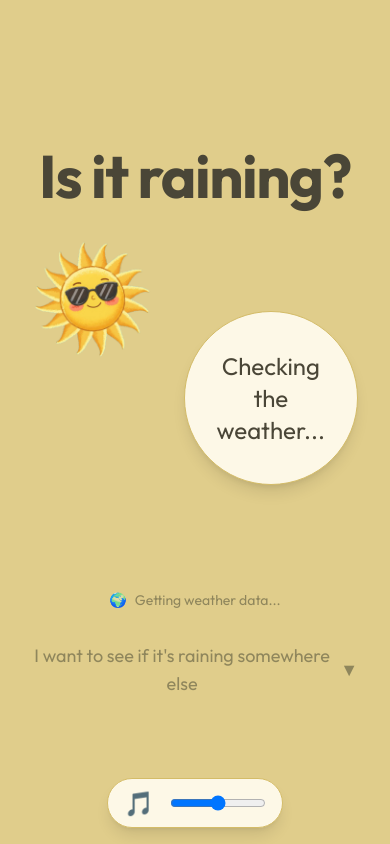
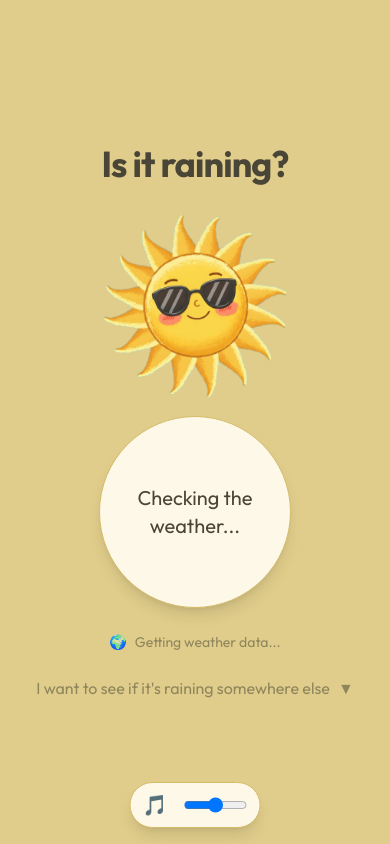
Before and after one commit to jcb42891/rain-or-not, a Next.js app: page / in a window 390 px wide. Built offline with nearby package versions, Linux system fonts and the light colour scheme; no server answers.

Commit message:
make responsive

```diff
--- a/app/page.tsx
+++ b/app/page.tsx
@@ -39,18 +39,18 @@ export default function Home() {
 
   return (
     <main
-      className="min-h-screen flex flex-col items-center justify-center p-8"
+      className="min-h-screen flex flex-col items-center justify-center p-4 sm:p-8"
       data-weather={weatherTheme}
     >
-      <div className="text-center space-y-8 w-full max-w-2xl">
-        <h1 className="text-6xl font-bold tracking-tight">
+      <div className="text-center space-y-6 sm:space-y-8 w-full max-w-2xl">
+        <h1 className="text-4xl sm:text-6xl font-bold tracking-tight">
           Is it raining?
         </h1>
 
         {/* Weather display with image */}
-        <div className="flex items-center justify-center gap-8">
+        <div className="flex flex-col sm:flex-row items-center justify-center gap-4 sm:gap-8">
           {/* Weather character image */}
-          <div className="relative w-80 h-80">
+          <div className="relative w-48 h-48 sm:w-80 sm:h-80">
             {isRaining ? (
               <Image
                 src="/rain-cloud.png"
@@ -73,18 +73,18 @@ export default function Home() {
           </div>
 
           {/* Weather display - circular */}
-          <div className="weather-display aspect-square w-64 rounded-full bg-card shadow-lg
-                        flex flex-col items-center justify-center p-8">
+          <div className="weather-display aspect-square w-48 sm:w-64 rounded-full bg-card shadow-lg
+                        flex flex-col items-center justify-center p-4 sm:p-8">
             {loading ? (
-              <p className="text-2xl">Checking the weather...</p>
+              <p className="text-xl sm:text-2xl">Checking the weather...</p>
             ) : error ? (
               <p className="text-accent">{error}</p>
             ) : (
-              <div className="space-y-4 text-center">
-                <p className="text-6xl font-bold">
+              <div className="space-y-2 sm:space-y-4 text-center">
+                <p className="text-4xl sm:text-6xl font-bold">
                   {isRaining ? 'YES!' : 'Nope'}
                 </p>
-                <p className="text-xl text-muted">
+                <p className="text-base sm:text-xl text-muted">
                   Current conditions: {condition}
                 </p>
               </div>
@@ -104,21 +104,24 @@ export default function Home() {
           )}
         </p>
 
-        {/* Location Input Accordion with larger text */}
-        <Accordion title="I want to see if it's raining somewhere else" titleClassName="text-lg font-medium">
+        {/* Location Input Accordion */}
+        <Accordion
+          title="I want to see if it's raining somewhere else"
+          titleClassName="text-base sm:text-lg font-medium"
+        >
           <form onSubmit={handleSubmit} className="flex flex-col items-center gap-2">
-            <div className="flex gap-2">
+            <div className="flex flex-col sm:flex-row gap-2 w-full sm:w-auto">
               <input
                 type="text"
                 value={zipCode}
                 onChange={(e) => setZipCode(e.target.value)}
                 placeholder="Enter zip code..."
-                className="px-4 py-2 rounded-lg bg-card border-card-border
+                className="w-full sm:w-auto px-4 py-2 rounded-lg bg-card border-card-border
                          focus:outline-none focus:ring-2 focus:ring-accent"
               />
               <button
                 type="submit"
-                className="btn-primary px-4 py-2 rounded-lg font-medium"
+                className="btn-primary w-full sm:w-auto px-4 py-2 rounded-lg font-medium"
               >
                 Is It Raining?
               </button>
@@ -127,7 +130,7 @@ export default function Home() {
               <button
                 type="button"
                 onClick={handleUseMyLocation}
-                className="text-sm text-accent hover:underline"
+                className="text-sm text-accent hover:underline mt-2"
               >
                 Use my location instead
               </button>
@@ -136,7 +139,7 @@ export default function Home() {
         </Accordion>
       </div>
 
-      {/* Replace audio placeholder with actual player */}
+      {/* Audio player */}
       <AudioPlayer isRaining={isRaining} />
     </main>
   );
--- a/components/AudioPlayer.tsx
+++ b/components/AudioPlayer.tsx
@@ -14,10 +14,11 @@ export function AudioPlayer({ isRaining }: AudioPlayerProps) {
   );
 
   return (
-    <div className="fixed bottom-4 flex items-center gap-4 bg-card px-4 py-2 rounded-full shadow-lg">
+    <div className="fixed bottom-4 left-1/2 -translate-x-1/2 flex items-center gap-4 bg-card
+                    px-3 sm:px-4 py-2 rounded-full shadow-lg max-w-[90%] sm:max-w-none">
       <button
         onClick={togglePlay}
-        className="text-2xl hover:scale-110 transition-transform"
+        className="text-xl sm:text-2xl hover:scale-110 transition-transform"
         aria-label={isPlaying ? 'Pause music' : 'Play music'}
       >
         {isPlaying ? '🔇' : '🎵'}
@@ -30,7 +31,7 @@ export function AudioPlayer({ isRaining }: AudioPlayerProps) {
         step="0.1"
         value={volume}
         onChange={(e) => setVolume(Number(e.target.value))}
-        className="w-24 accent-accent"
+        className="w-16 sm:w-24 accent-accent"
         aria-label="Volume control"
       />
     </div>
```
